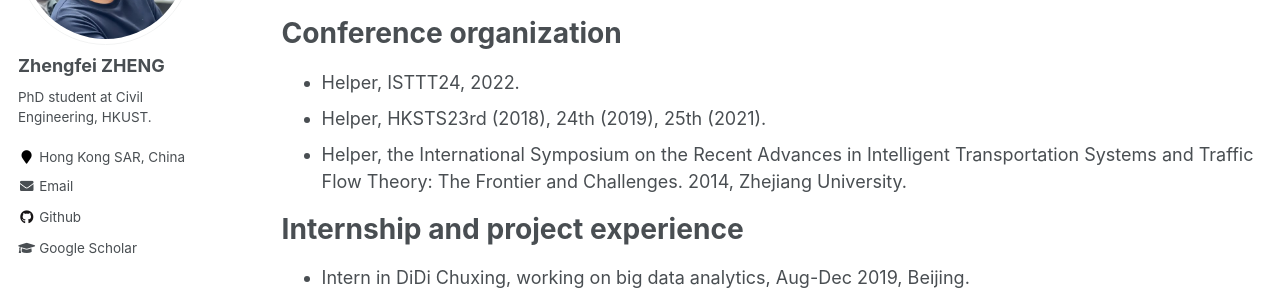
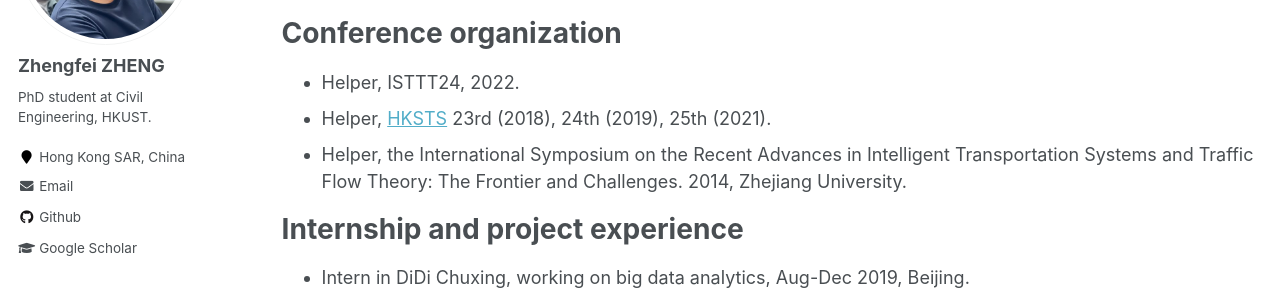
Before and after one commit to zf-z/zf-z.github.io, a Jekyll site: the page built from _pages/services.md, in a window 1280 px wide. Shown: the part 248-548 px from the top of the page. Built offline with Jekyll 4.4.1, drawn with Linux system fonts in a browser that asks for light colours.

Commit message:
Update services.md

```diff
--- a/_pages/services.md
+++ b/_pages/services.md
@@ -11,7 +11,7 @@ author_profile: true
 
 # Conference organization
 - Helper, ISTTT24, 2022.
-- Helper, HKSTS23rd (2018), 24th (2019), 25th (2021).
+- Helper, [HKSTS](http://www.hksts.org/) 23rd (2018), 24th (2019), 25th (2021).
 - Helper, the International Symposium on the Recent Advances in Intelligent Transportation Systems and Traffic Flow Theory: The Frontier and Challenges. 2014, Zhejiang University.
 
 # Internship and project experience
```
